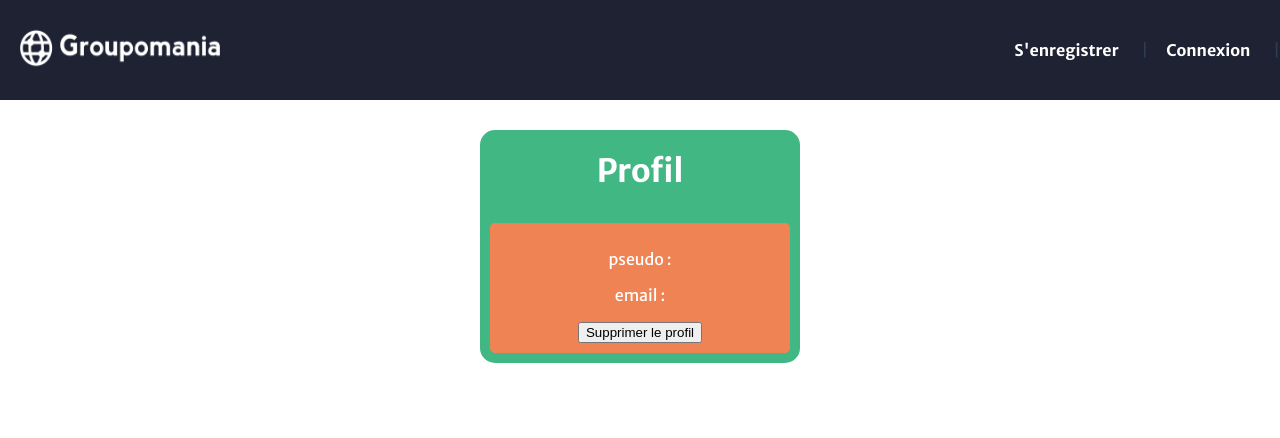
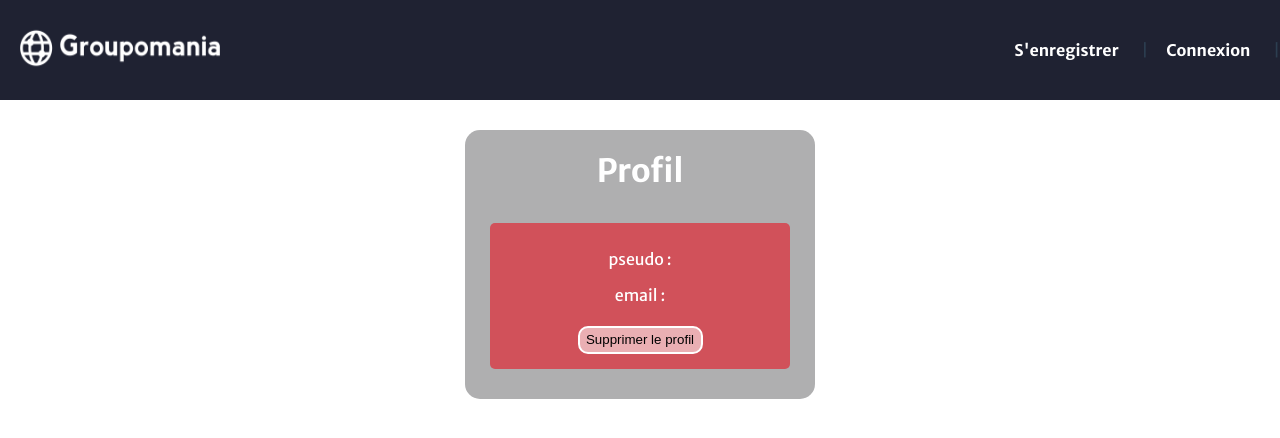
Before and after one commit to Alexandre-C-89/P7_alexandre_clemencot, a Vue app in the folder frontend/: page /user/1 in a window 1280 px wide. Shown: the top 438 px of the page. Built offline with nearby package versions, Linux system fonts and the light colour scheme.

Commit message:
modification du style de la page profil

```diff
--- a/frontend/src/views/Profil.vue
+++ b/frontend/src/views/Profil.vue
@@ -5,7 +5,6 @@
       <div class="profil__card__description">
         <p>pseudo : {{ pseudo }}</p>
         <p>email : {{ email }}</p>
-      </div>
         <button
           class="profil__card__button"
           @click.prevent="supp()"
@@ -15,10 +14,12 @@
         </button>
       </div>
     </div>
+  </div>
 </template>
 
 <script>
 export default {
+  name: 'Profil',
   data() {
     return {
       pseudo: localStorage.getItem('pseudo'),
@@ -47,9 +48,9 @@ export default {
 
 <style scoped lang="scss">
 .profil {
-  width: 320px;
+  width: 350px;
   height: auto;
-  background-color: #41b883;
+  background-color: #afafb0;
   color: #fff;
   border-radius: 15px;
   display: flex;
@@ -59,25 +60,25 @@ export default {
   margin: 30px 10px 10px 10px;
   &__card {
     width: 280px;
-    background-color: #ef8354;
-    margin: 10px;
+    background-color: #d1515a;
+    margin: 10px 10px 30px 10px;
     padding: 10px;
     border-radius: 5px;
     &__description {
       color: #fff;
     }
-  }
     &__button {
-    margin: 10px;
-    width: 150px;
+      width: 125px;
       height: 28px;
       margin: 10px;
       border-radius: 10px;
-    background-color: #41b883;
+      background-color: rgba(255, 255, 255, 0.541);
       border: 2px solid white;
+      margin: 5px;
+      &:hover {
+        background-color: #132542;
         color: #fff;
-    &:hover {
-      background-color: #30805c;
+      }
     }
   }
   & h2 {
```
Lines whose indentation alone changed are shown as unchanged.
